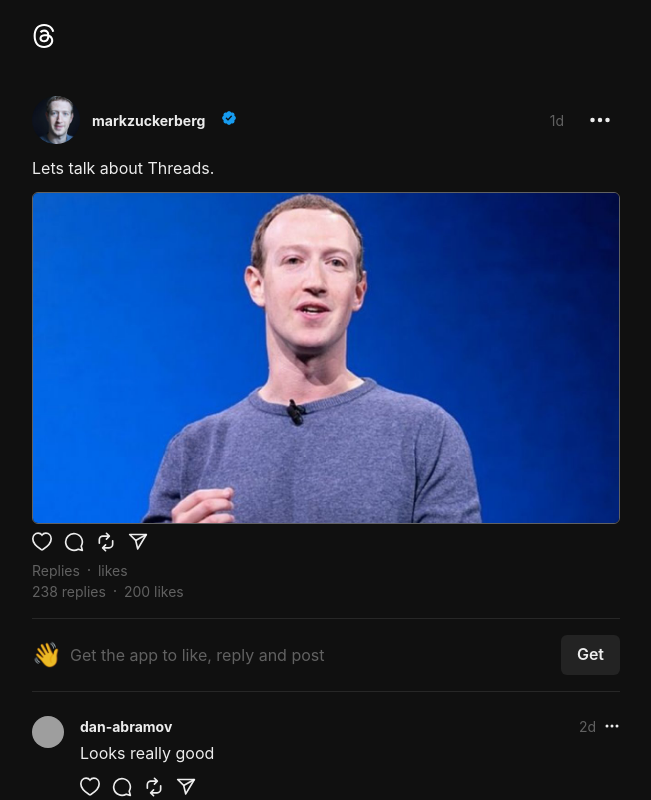
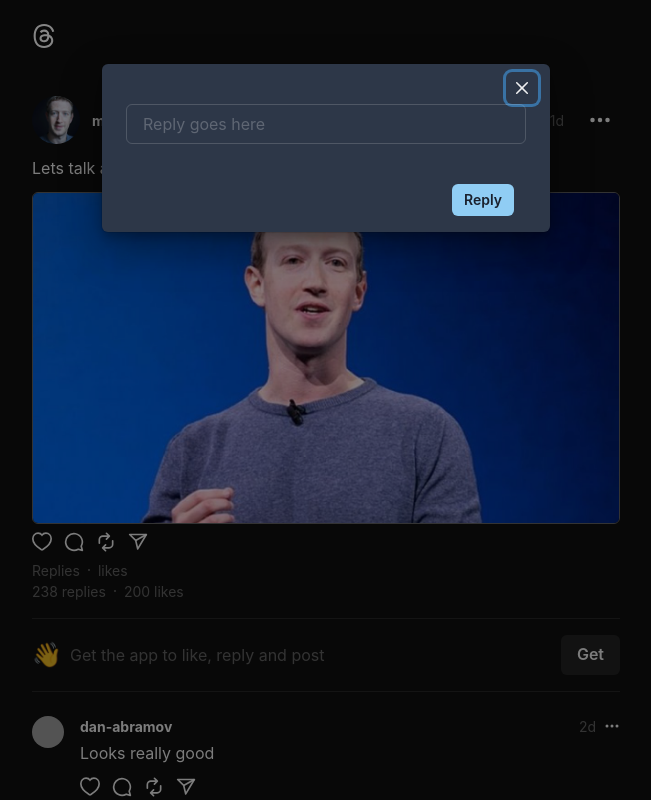
Before and after one commit to vineetkhemnani/dhaage_frontend, a React (Vite) app: page /1/post/1 in a window 1280 px wide. Both pictures are taken after a click on the icon 388 px from the left and 541 px from the top of the page. Shown: the top 800 px of the page, without its empty margins (314-965 px from the left). Built offline with nearby package versions, Linux system fonts and the light colour scheme; grey boxes are pictures that could not be loaded.

Commit message:
reply functionality added

```diff
--- a/src/components/Actions.jsx
+++ b/src/components/Actions.jsx
@@ -1,4 +1,19 @@
-import { Box, Flex, Text } from '@chakra-ui/react'
+import {
+  Box,
+  Flex,
+  Text,
+  Modal,
+  ModalOverlay,
+  ModalContent,
+  ModalHeader,
+  ModalFooter,
+  ModalBody,
+  ModalCloseButton,
+  Button,
+  useDisclosure,
+  FormControl,
+  Input,
+} from '@chakra-ui/react'
 import { useState } from 'react'
 import { useRecoilValue } from 'recoil'
 import userAtom from '../atoms/userAtom'
@@ -8,11 +23,11 @@
 // 2. comment
 // 3. share
 const Actions = ({ post: post_ }) => {
+  // hook derived from modal
+  const { isOpen, onOpen, onClose } = useDisclosure()
+
   // get current user if present
   const user = useRecoilValue(userAtom)
-
-  // show custom toasts
-  const showToast = useShowToast()
 
   // post intially has a state derived from the previous component
   const [post, setPost] = useState(post_)
@@ -23,10 +38,19 @@
   // loading/liking state for sending the fetch request so that it does not send it again
   const [isLiking, setIsLiking] = useState(false)
 
+  // loading/replying state for sending the fetch request so that it does not send it again
+  const [isReplying, setIsReplying] = useState(false)
+
+  // state to store replies
+  const [reply, setReply] = useState('')
+
+  // show custom toasts
+  const showToast = useShowToast()
+
   // function to handle like unlike
   const handleLikeUnlike = async () => {
     if (!user)
-      showToast('Error', 'You must be logged in to like a post', 'error')
+      return showToast('Error', 'You must be logged in to like a post', 'error')
 
     // if isLiking means request has not yet completed return out of the function
     if (isLiking) return
@@ -45,7 +69,6 @@
         showToast('Error', data.error, 'error')
         return
       }
-
       if (!liked) {
         // like the post by adding the id of the current user to the post likes array
         // by spreading the post object properties inside setPost and concatenating user._id
@@ -53,7 +76,10 @@
         setPost({ ...post, likes: [...post.likes, user._id] })
       } else {
         // while unliking filter the id from the array
-        setPost({ ...post, likes: post?.likes?.filter((id) => id !== user._id) })
+        setPost({
+          ...post,
+          likes: post?.likes?.filter((id) => id !== user._id),
+        })
       }
       // console.log(data)
 
@@ -66,6 +92,41 @@
       setIsLiking(false)
     }
   }
+
+  // function to handle replies
+  const handleReplies = async () => {
+    // console.log(reply)
+    if (!user)
+      return showToast('Error', 'You must be logged in to like a post', 'error')
+
+    if (isReplying) return
+    setIsReplying(true)
+    try {
+      const res = await fetch(`/api/posts/reply/${post._id}`, {
+        method: 'PUT',
+        headers: {
+          'Content-Type': 'application/json',
+        },
+        body: JSON.stringify({ text: reply }),
+      })
+      const data = await res.json()
+
+      if (data.error) {
+        showToast('Error', data.error, 'error')
+        return
+      }
+      setPost({ ...post, replies: [...post.replies, user._id] })
+      showToast('Success', 'Reply posted successfully', 'success')
+      console.log(data)
+      onClose()
+      setReply('')
+    } catch (error) {
+      showToast('Error', error.message, 'error')
+    } finally {
+      setIsReplying(false)
+    }
+  }
+
   return (
     <Flex flexDirection="column">
       <Flex gap={3} my={2} onClick={(e) => e.preventDefault()}>
@@ -86,7 +147,7 @@
             strokeWidth="2"
           ></path>
         </svg>
-        <CommentSVG />
+        <CommentSVG openModal={onOpen} />
 
         <RepostSVG />
 
@@ -102,6 +163,42 @@
           {post?.likes.length} likes
         </Text>
       </Flex>
+
+      <Modal
+        isOpen={isOpen}
+        onClose={() => {
+          onClose()
+          setReply('')
+        }}
+      >
+        <ModalOverlay />
+        <ModalContent>
+          <ModalHeader />
+          <ModalCloseButton />
+          <ModalBody pb={6}>
+            <FormControl>
+              <Input
+                placeholder="Reply goes here"
+                value={reply}
+                onChange={(e) => setReply(e.target.value)}
+              />
+            </FormControl>
+          </ModalBody>
+
+          <ModalFooter>
+            <Button
+              loadingText="Replying"
+              colorScheme="blue"
+              size={'sm'}
+              mr={3}
+              onClick={handleReplies}
+              isLoading={isReplying}
+            >
+              Reply
+            </Button>
+          </ModalFooter>
+        </ModalContent>
+      </Modal>
     </Flex>
   )
 }
@@ -160,7 +257,7 @@
   )
 }
 
-const CommentSVG = () => {
+const CommentSVG = ({ openModal }) => {
   return (
     <svg
       aria-label="Comment"
@@ -170,6 +267,7 @@
       role="img"
       viewBox="0 0 24 24"
       width="20"
+      onClick={openModal}
     >
       <title>Comment</title>
       <path
```
